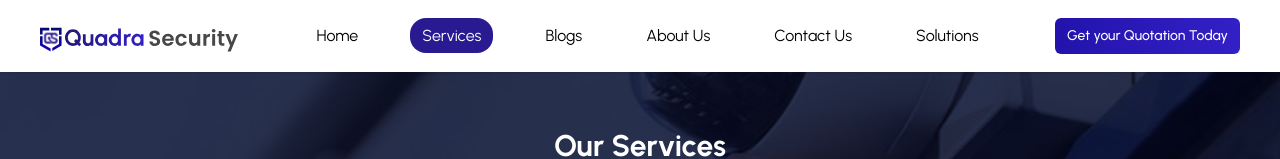
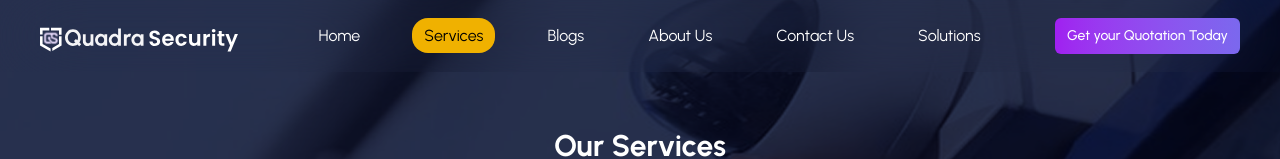
Before and after one commit to quadra-dev/quadra-security, a Next.js app: page /services in a window 1280 px wide. Shown: the top 159 px of the page. Built offline with nearby package versions, Linux system fonts and the light colour scheme.

Commit message:
changed gradient on services page

```diff
--- a/src/app/services/page.tsx
+++ b/src/app/services/page.tsx
@@ -157,7 +157,7 @@ const Services: NextPage = () => {
       </Head>
 
       <main
-        className="w-full font-[family-name:var(--font-urbanist)] bg-gradient-to-b from-[#0D053F] to-[#210fc8]"
+        className="w-full font-[family-name:var(--font-urbanist)] bg-gradient-to-b from-[#0D053F] via-[#2d0446] to-[#180129]"
         ref={pageRef}
       >
         <HeroBanner title="Our Services" />
--- a/src/app/solutions/apartment-real-estate/page.tsx
+++ b/src/app/solutions/apartment-real-estate/page.tsx
@@ -56,7 +56,7 @@ const SolutionsPage = () => {
             transition={{ duration: 0.8, delay: 0.6 }}
           >
             <motion.img
-              src="https://res.cloudinary.com/dggsp8ihg/image/upload/v1748621133/solution_01_05_oofby3.png"
+              src="https://res.cloudinary.com/dggsp8ihg/image/upload/v1748621124/solution_for_apartment_01_xwh0s6.jpg"
               alt="Apartment Security Solutions by Quadra Security"
               className="w-full rounded-lg mb-8 object-contain h-64 md:h-80"
               initial={{ scale: 0.9, opacity: 0 }}
--- a/src/app/solutions/hotels-resorts/page.tsx
+++ b/src/app/solutions/hotels-resorts/page.tsx
@@ -55,7 +55,7 @@ const SolutionsPage = () => {
             transition={{ duration: 0.8, delay: 0.6 }}
           >
             <motion.img
-              src="https://res.cloudinary.com/dggsp8ihg/image/upload/v1748621406/solution_04_3_nhvriv.png"
+              src="https://res.cloudinary.com/dggsp8ihg/image/upload/v1748621373/solution_04_1_y3da1j.png"
               alt="Apartment Security Solutions by Quadra Security"
               className="w-full rounded-lg mb-8 object-contain h-64 md:h-80"
               initial={{ scale: 0.9, opacity: 0 }}
--- a/src/app/solutions/retail/page.tsx
+++ b/src/app/solutions/retail/page.tsx
@@ -55,7 +55,7 @@ const SolutionsPage = () => {
             transition={{ duration: 0.8, delay: 0.6 }}
           >
             <motion.img
-              src="https://res.cloudinary.com/dggsp8ihg/image/upload/v1748621151/solution_02_4_xfpti7.png"
+              src="https://res.cloudinary.com/dggsp8ihg/image/upload/v1748621145/solution_02_1_a9eo0k.png"
               alt="Apartment Security Solutions by Quadra Security"
               className="w-full rounded-lg mb-8 object-contain h-64 md:h-80"
               initial={{ scale: 0.9, opacity: 0 }}
--- a/src/components/header/ClientNavWrapper.tsx
+++ b/src/components/header/ClientNavWrapper.tsx
@@ -14,6 +14,7 @@ export default function ClientNavWrapper({
   const pathname = usePathname();
   const isHome =
     pathname === "/" ||
+    pathname === "/services" ||
     pathname.startsWith("/studio/") ||
     pathname === "/studio";
 
```
